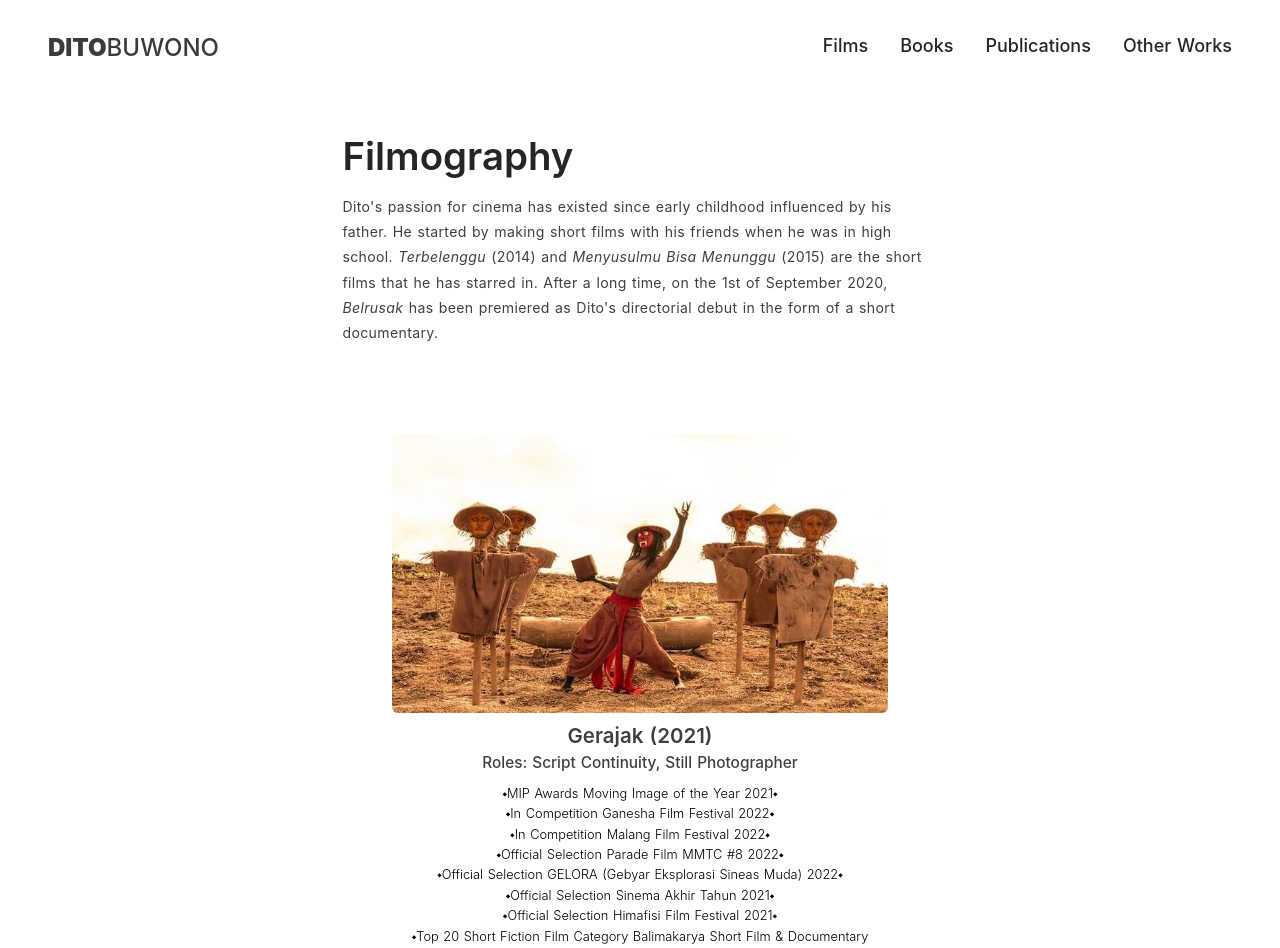
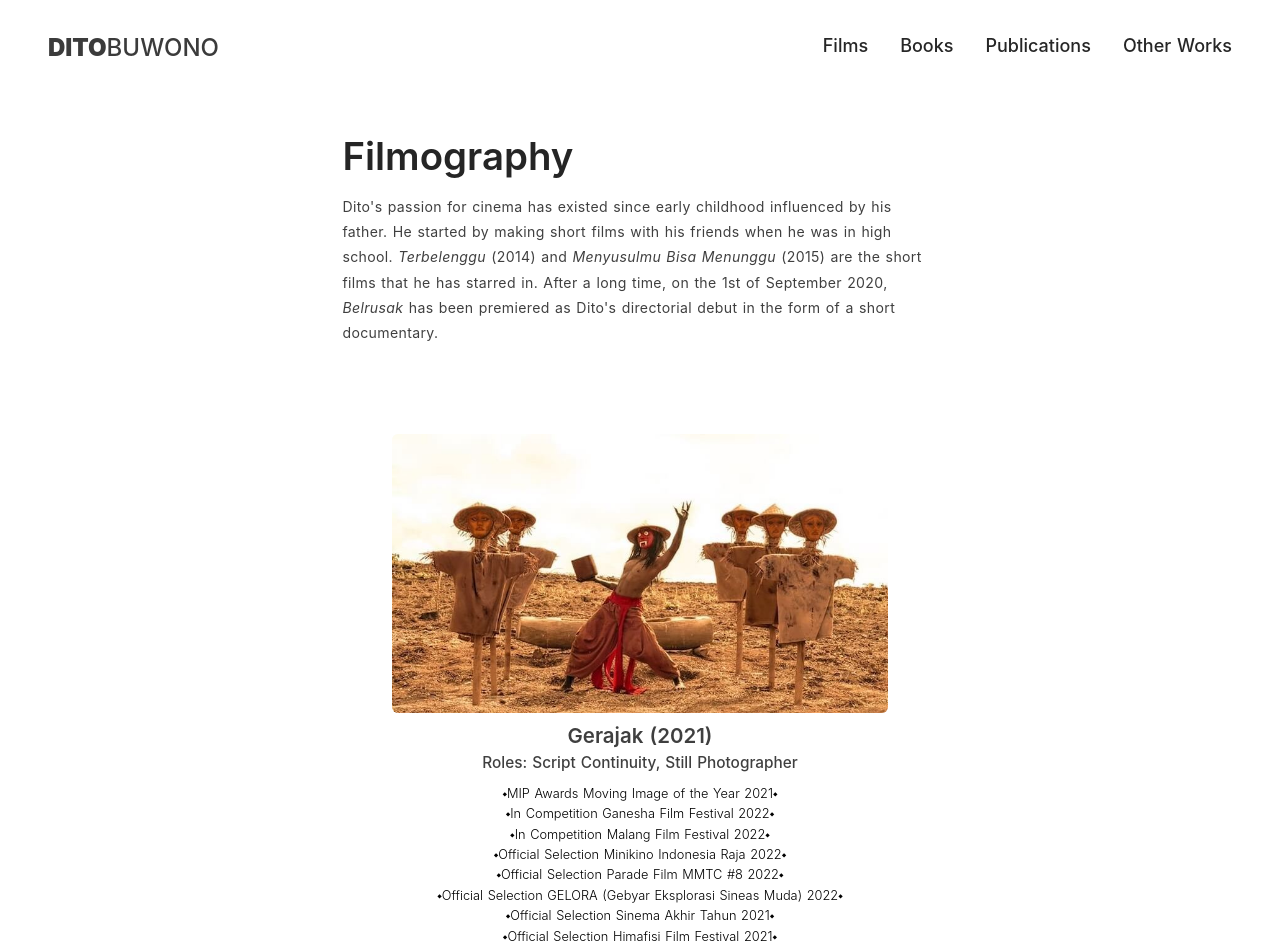
Before and after one commit to andikawilliam/ditobuwono-nuxt, a Nuxt app: page /Filmography in a window 1280 px wide. Shown: the top 948 px of the page. Built offline with nearby package versions, Linux system fonts and the light colour scheme.

Commit message:
Update Filmography.vue

```diff
--- a/pages/Filmography.vue
+++ b/pages/Filmography.vue
@@ -63,6 +63,7 @@ export default Vue.extend({
             "MIP Awards Moving Image of the Year 2021",
             "In Competition Ganesha Film Festival 2022",
             "In Competition Malang Film Festival 2022",
+            "Official Selection Minikino Indonesia Raja 2022",
             "Official Selection Parade Film MMTC #8 2022",
             "Official Selection GELORA (Gebyar Eksplorasi Sineas Muda) 2022",
             "Official Selection Sinema Akhir Tahun 2021",
```
